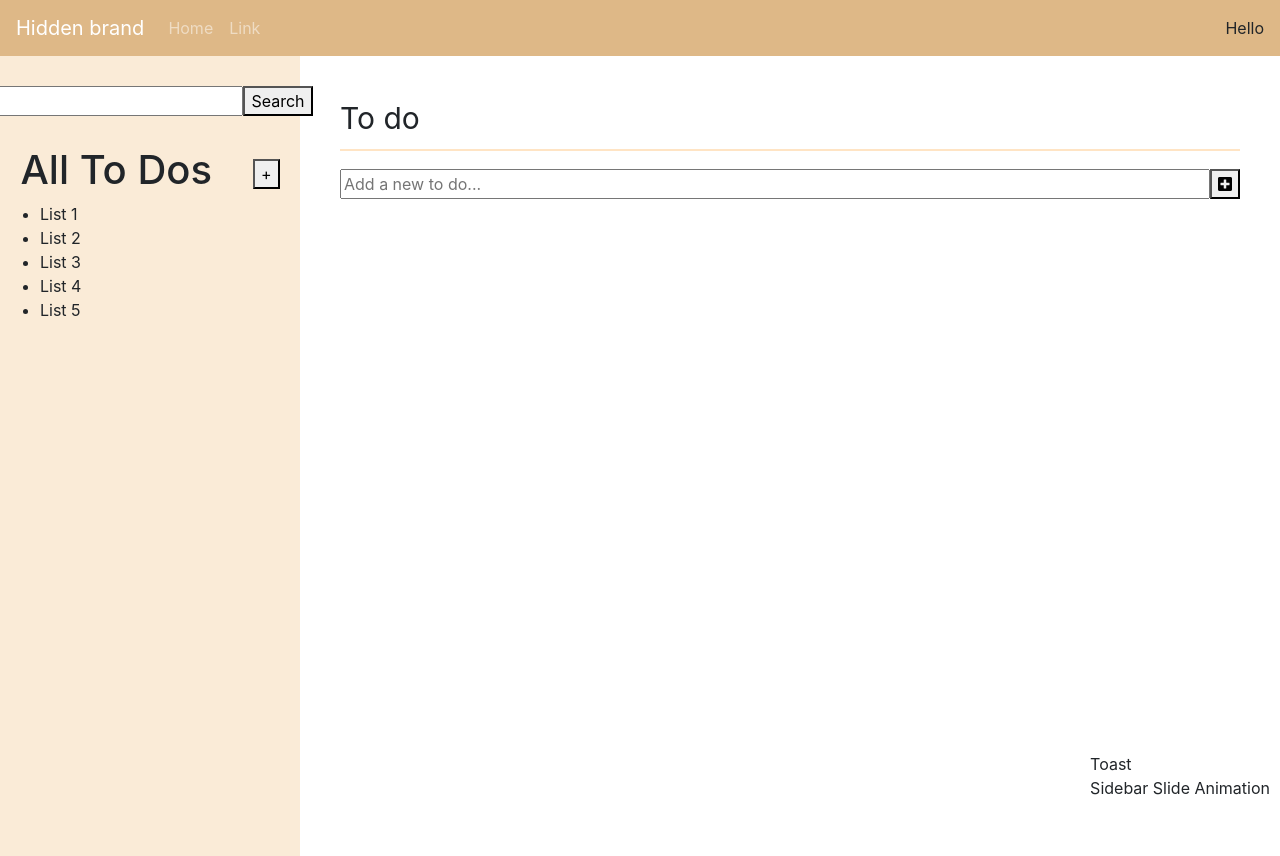
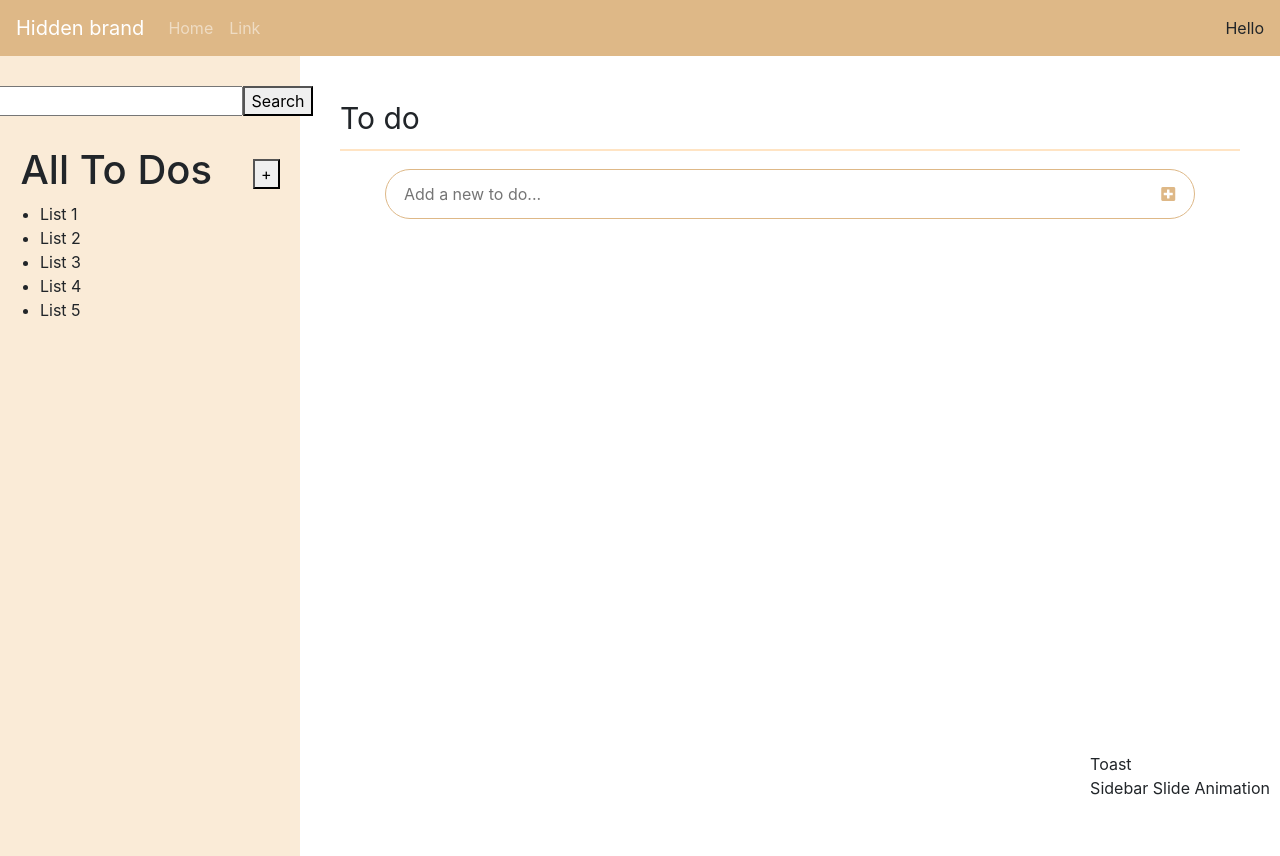
Before and after one commit to ShobhitSagar/To-Do-React-App, a React (Create React App) app: page / in a window 1280 px wide. Built offline with nearby package versions, Linux system fonts and the light colour scheme.

Commit message:
Added styling

```diff
--- a/src/components/NewTask.css
+++ b/src/components/NewTask.css
@@ -1,10 +1,37 @@
+#new-task {
+    display: flex;
+    justify-content: center;
+    margin-bottom: 30px;
+}
+
 #new-task-form {
+    width: 90%;
     display: flex;
-    width: 100%;
+    border: 1px solid burlywood;
+    padding-left: 16px;
+    height: 50px;
+    border-radius: 5rem;
 }
 
 #new-task-input {
     width: 100%;
+    border: 0;
+    margin: auto;
+    outline: none;
+}
+
+#new-task-form button {
+    border: 0;
+    color: burlywood;
+    background-color: transparent;
+    width: 54px;
+    border-radius: 5rem;
+    outline: none;
+}
+
+#new-task-form button:hover {
+    background-color: burlywood;
+    color: white;
 }
 
 #toast {
--- a/src/components/NewTask.js
+++ b/src/components/NewTask.js
@@ -24,9 +24,9 @@ function NewTask({ inputText, setInputText, todos, setTodos }) {
 
     return(
 
-        <div>
+        <div id="new-task">
             <form id="new-task-form">
-                <input onChange={inputTextHandler} value={inputText} type="text" id="new-task-input" placeholder="Add a new to do..."/>
+                <input onChange={inputTextHandler} value={inputText} type="text" id="new-task-input" autoComplete="off" spellCheck="false" placeholder="Add a new to do..."/>
                 <button onClick={submitTaskHandler} type="submit" className="fas fa-plus-square"></button>
             </form>
 
--- a/src/components/ToDos.js
+++ b/src/components/ToDos.js
@@ -3,7 +3,7 @@ import './ToDos.css'
 import NewTask from './NewTask';
 import TaskList from './TaskList';
 
-function TodoList() {
+function Todos() {
 
   const [inputText, setInputText] = useState("");
   const [todos, setTodos] = useState([]);
@@ -21,4 +21,4 @@ function TodoList() {
     );
 }
 
-export default TodoList;
+export default Todos;
--- a/src/components/Todo.css
+++ b/src/components/Todo.css
@@ -1,10 +1,41 @@
 #todo {
     display: flex;
     flex-direction: row;
-    align-content: space-between;
+    align-items: center;
+    align-content: stretch;
+    margin: 8px auto;
+    padding-left: 16px;
+    width: 90%;
+    height: 40px;
+    border: 1px solid burlywood;
+    border-radius: .25em;
+}
+
+.todo-item {
+    width: 100%;
 }
 
 .completed {
     text-decoration: line-through;
     opacity: 0.5;
 }
+
+#todo-btns {
+    display: flex;
+    height: 38px;
+    font-size: 16px;
+}
+
+#todo-btns button {
+    color: burlywood;
+    border: 0;
+    padding: 0 10px;
+    background-color: white;
+    outline: none;
+}
+
+#todo-btns button:hover {
+    color: white;
+    border: 0;
+    background-color: burlywood;
+}
--- a/src/components/Todo.js
+++ b/src/components/Todo.js
@@ -19,7 +19,7 @@ function Todo({ text, todo, todos, setTodos }) {
 
     return(
         <div id="todo" className="todo">
-            <div><span className={`todo-item ${todo.completed ? "completed" : ''}`}>{text}</span></div>
+            <div className={`todo-item ${todo.completed ? "completed" : ''}`}>{text}</div>
             <div id="todo-btns">
                 <button onClick={completeHandler} id="complete-btn" className="fas fa-check"></button>
                 <button onClick={deleteHandler} id="trash-btn" className="fas fa-trash"></button>
```
Also changed, not shown: src/components/Sidebar.css (+1 -6 lines).
